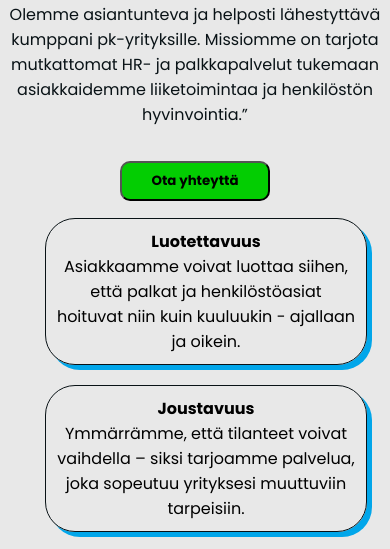
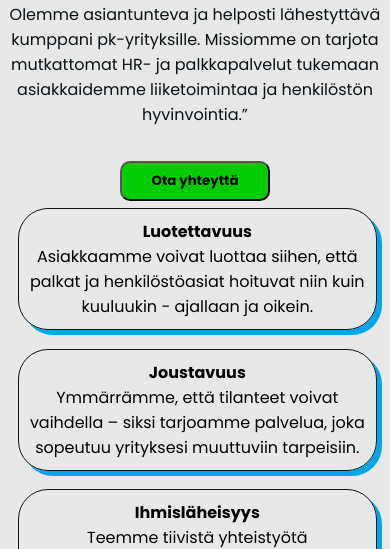
Before and after one commit to marjaleenaV/marjaleenaV.github.io, a plain HTML site: page meista.html in a window 390 px wide. Shown: the part 228-777 px from the top of the page. Drawn offline with Linux system fonts and the light colour scheme; a web font is replaced by a local one.

Commit message:
korjaus bokseihin

```diff
--- a/styles.css
+++ b/styles.css
@@ -173,8 +173,9 @@ nav img {
       width: 100%;
     }
     .rivi1, .rivi2, .palvelu {
-      width: 80%;
-      margin-left: 10%;
+      width: 90%;
+      margin-bottom: 5%;
+      margin-top: 0;
       height: auto;
     }
 
```
